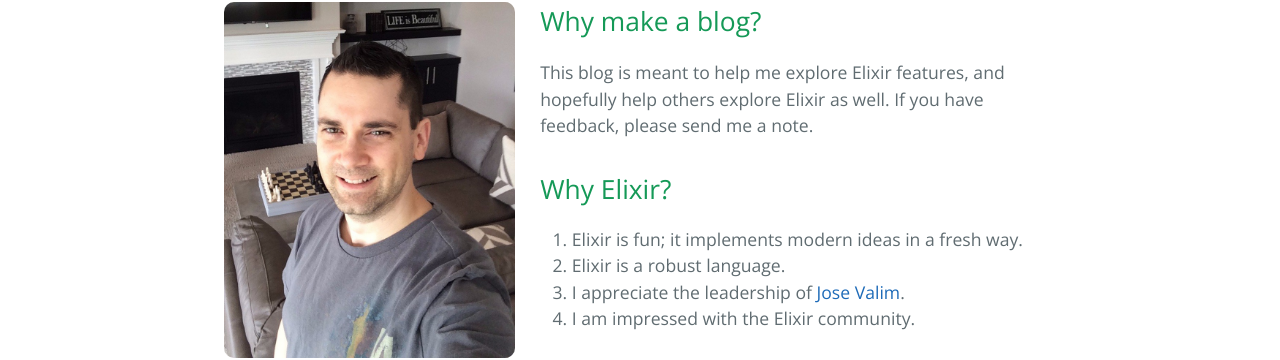
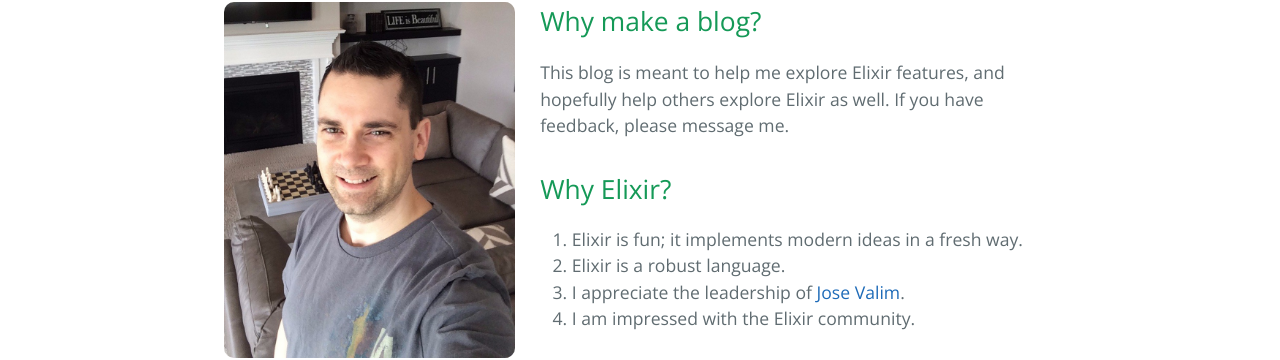
Before and after one commit to justingamble/justingamble.github.io, a Jekyll site: the page built from about.md, in a window 1280 px wide. Shown: the part 404-764 px from the top of the page. Built offline with Jekyll 4.4.1, drawn with Linux system fonts in a browser that asks for light colours; nearby versions of some CDN libraries.

Commit message:
Testing copy tweak

```diff
--- a/about.md
+++ b/about.md
@@ -10,7 +10,7 @@ permalink: /about/
 ## Why make a blog?
 
 This blog is meant to help me explore Elixir features, and hopefully help others explore Elixir as well.
-If you have feedback, please send me a note.
+If you have feedback, please message me.
 
 ## Why Elixir?
 
```
